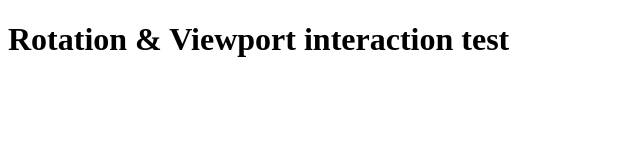
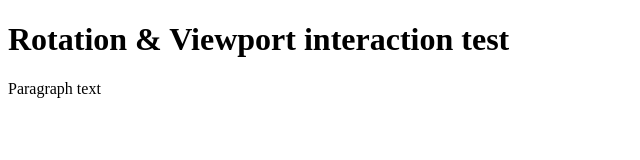
Before and after one commit to yoerivdm/yoerivdm.github.io, a plain HTML site: page index.html in a window 1280 px wide. Shown: the whole page, without its empty margins (0-640 px from the left). Drawn offline with Linux system fonts and the light colour scheme.

Commit message:
added text

```diff
--- a/index.html
+++ b/index.html
@@ -23,5 +23,6 @@
     </head>
     <body>
 		<h1>Rotation &amp; Viewport interaction test</h1>
+		<p>Paragraph text</p>
     </body>
 </html>
```
